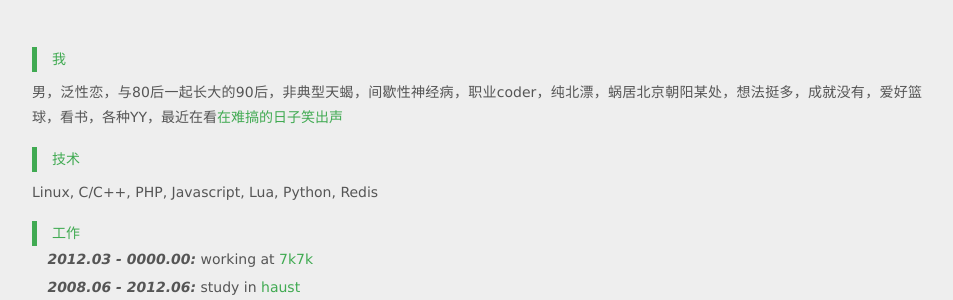
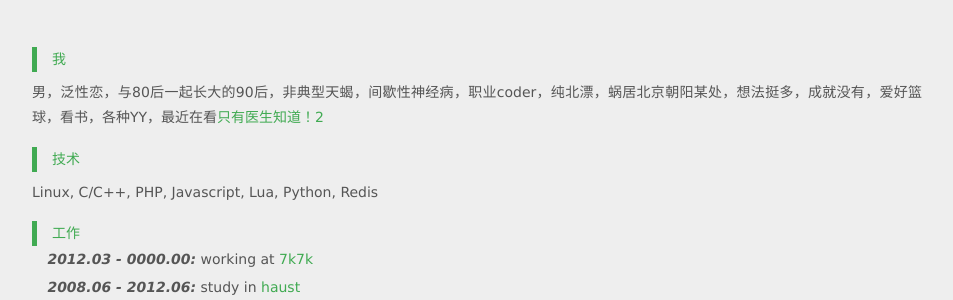
Before and after one commit to likebeta/blog, a Jekyll site: the page built from about.md, in a window 1280 px wide. Shown: the part 131-431 px from the top of the page, without its empty margins (163-1116 px from the left). Built offline with Jekyll 4.4.1, drawn with Linux system fonts in a browser that asks for light colours; Markdown is read by kramdown in place of the engine named in the settings; comment, search, counter and statistics services are not loaded.

Commit message:
update reading

```diff
--- a/about.md
+++ b/about.md
@@ -6,7 +6,7 @@ about: true
 
 #### 我
 
-男，泛性恋，与80后一起长大的90后，非典型天蝎，间歇性神经病，职业coder，纯北漂，蜗居北京朝阳某处，想法挺多，成就没有，爱好篮球，看书，各种YY，最近在看[在难搞的日子笑出声][100]
+男，泛性恋，与80后一起长大的90后，非典型天蝎，间歇性神经病，职业coder，纯北漂，蜗居北京朝阳某处，想法挺多，成就没有，爱好篮球，看书，各种YY，最近在看[只有医生知道！2][100]
 
 #### 技术
 
@@ -41,7 +41,7 @@ Linux, C/C++, PHP, Javascript, Lua, Python, Redis
 [3]: {{ site.author.qqmail }}
 [4]: http://t.qq.com/likebeta
 [5]: http://weibo.com/likebeta
-[100]: http://book.douban.com/subject/25777982/
+[100]: http://book.douban.com/subject/25747217/
 
 
 <div id="avater" class="avater" style="margin-top: 20px;">
```
